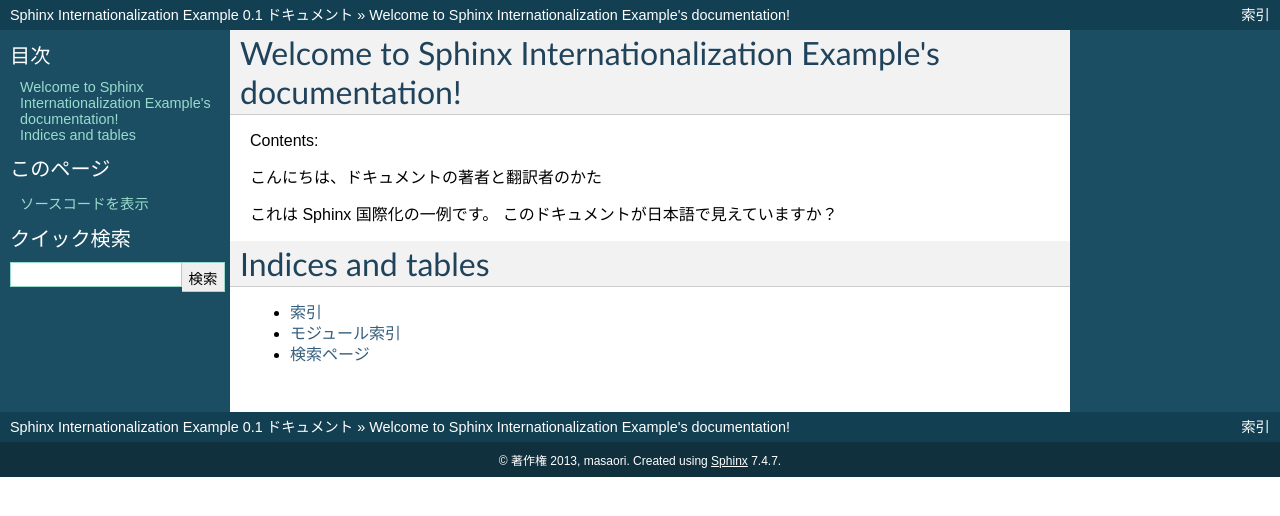
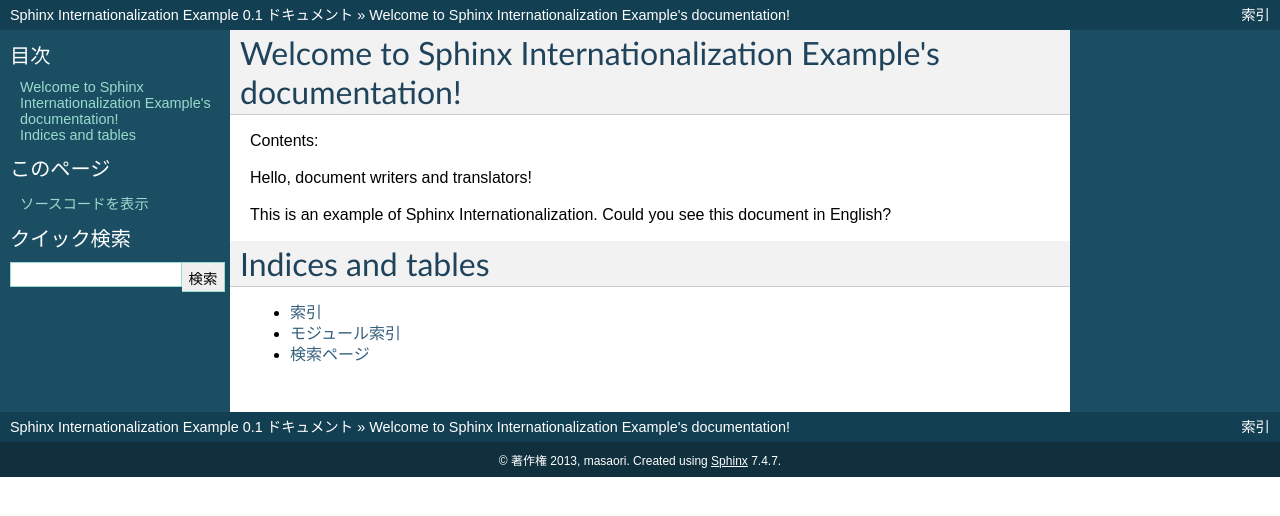
Before and after one commit to masaori335/sphinx-internationalization-example, a Sphinx documentation site: the page built from doc/index.rst, in a window 1280 px wide. Shown: the top 516 px of the page. Built offline with Sphinx 7.4.7, drawn with Linux system fonts in a browser that asks for light colours.

Commit message:
Revert "Add japanese content"
This reverts commit e6a0b499b2bb02d09be2b1e5c3975e83adff9534.

```diff
--- a/doc/index.rst
+++ b/doc/index.rst
@@ -8,10 +8,10 @@ Welcome to Sphinx Internationalization Example's documentation!
 
 Contents:
 
-こんにちは、ドキュメントの著者と翻訳者のかた
+Hello, document writers and translators!
 
-これは Sphinx 国際化の一例です。
-このドキュメントが日本語で見えていますか？
+This is an example of Sphinx Internationalization.
+Could you see this document in English?
 
 .. toctree::
    :maxdepth: 2
```
